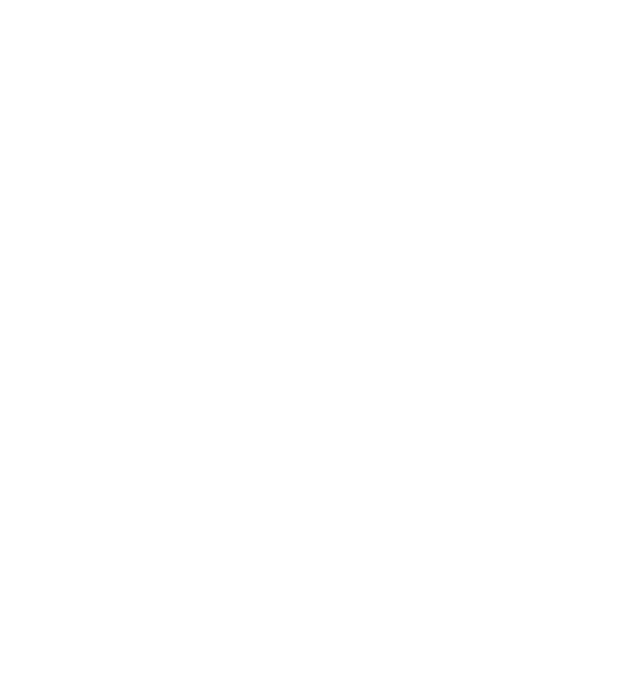
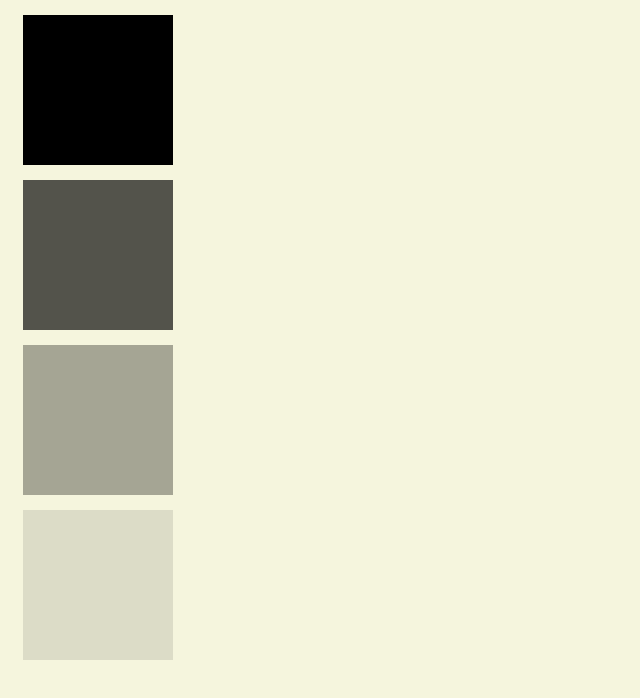
Before and after one commit to danielbuczko/31143, a plain HTML site: page index.html in a window 1280 px wide. Shown: the whole page, without its empty margins (0-640 px from the left). Drawn offline with Linux system fonts and the light colour scheme.

Commit message:
Dodanie divów, ustawienie kolorów i przezroczystości

```diff
--- a/index.html
+++ b/index.html
@@ -7,5 +7,10 @@
     <link rel="stylesheet" href="style.css" />
     <title>Zadanie 31143</title>
   </head>
-  <body></body>
+  <body>
+    <div id="div1"></div>
+    <div id="div2"></div>
+    <div id="div3"></div>
+    <div id="div4"></div>
+  </body>
 </html>
--- a/style.css
+++ b/style.css
@@ -0,0 +1,23 @@
+body {
+  background-color: #f5f5dd;
+}
+
+div {
+  width: 150px;
+  height: 150px;
+  margin: 15px;
+}
+
+#div1 {
+  background-color: rgba(0, 0, 0, 1);
+}
+
+#div2 {
+  background-color: rgba(0, 0, 0, 0.66);
+}
+#div3 {
+  background-color: rgba(0, 0, 0, 0.33);
+}
+#div4 {
+  background-color: rgba(0, 0, 0, 0.1);
+}
```
